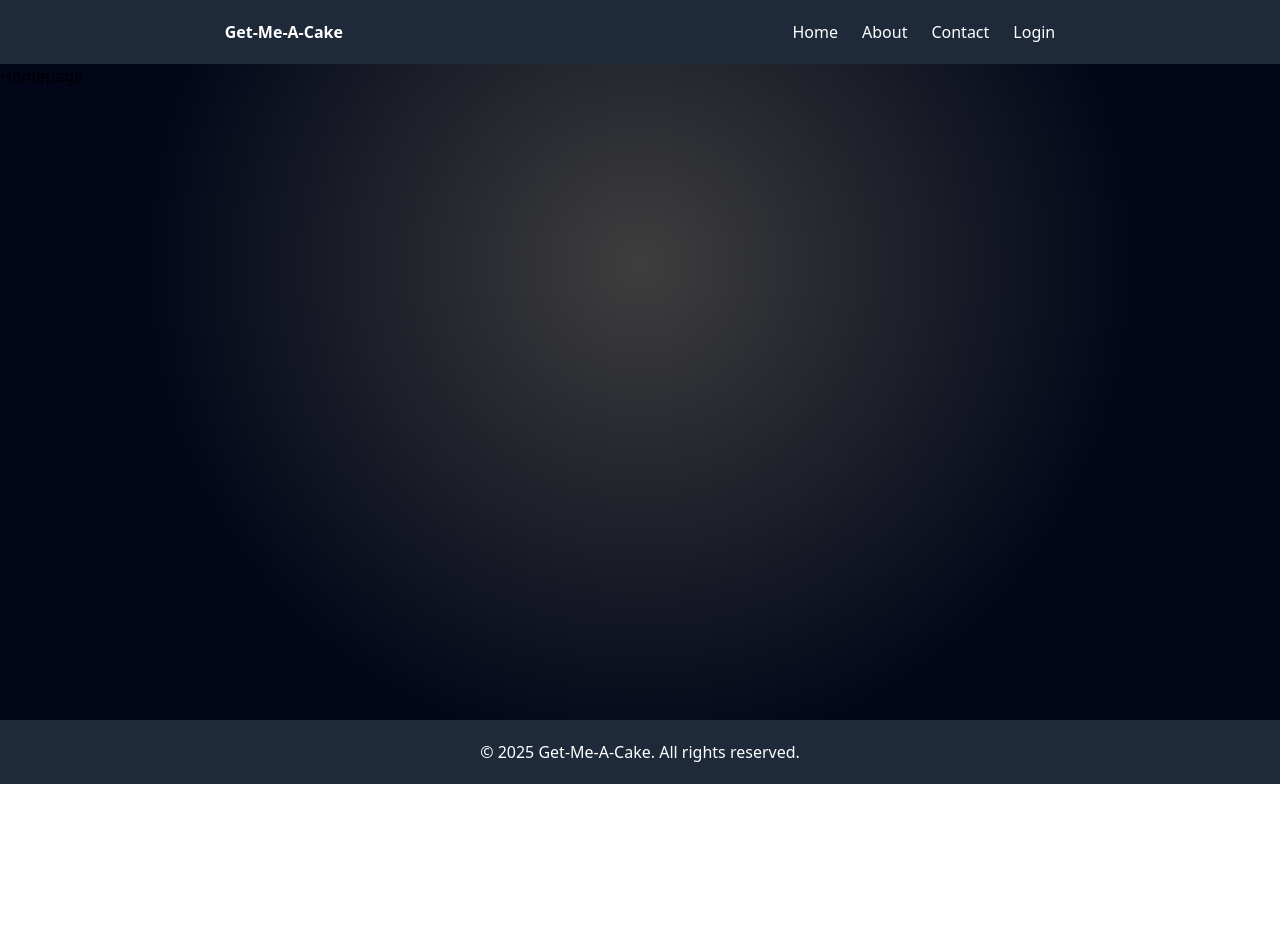
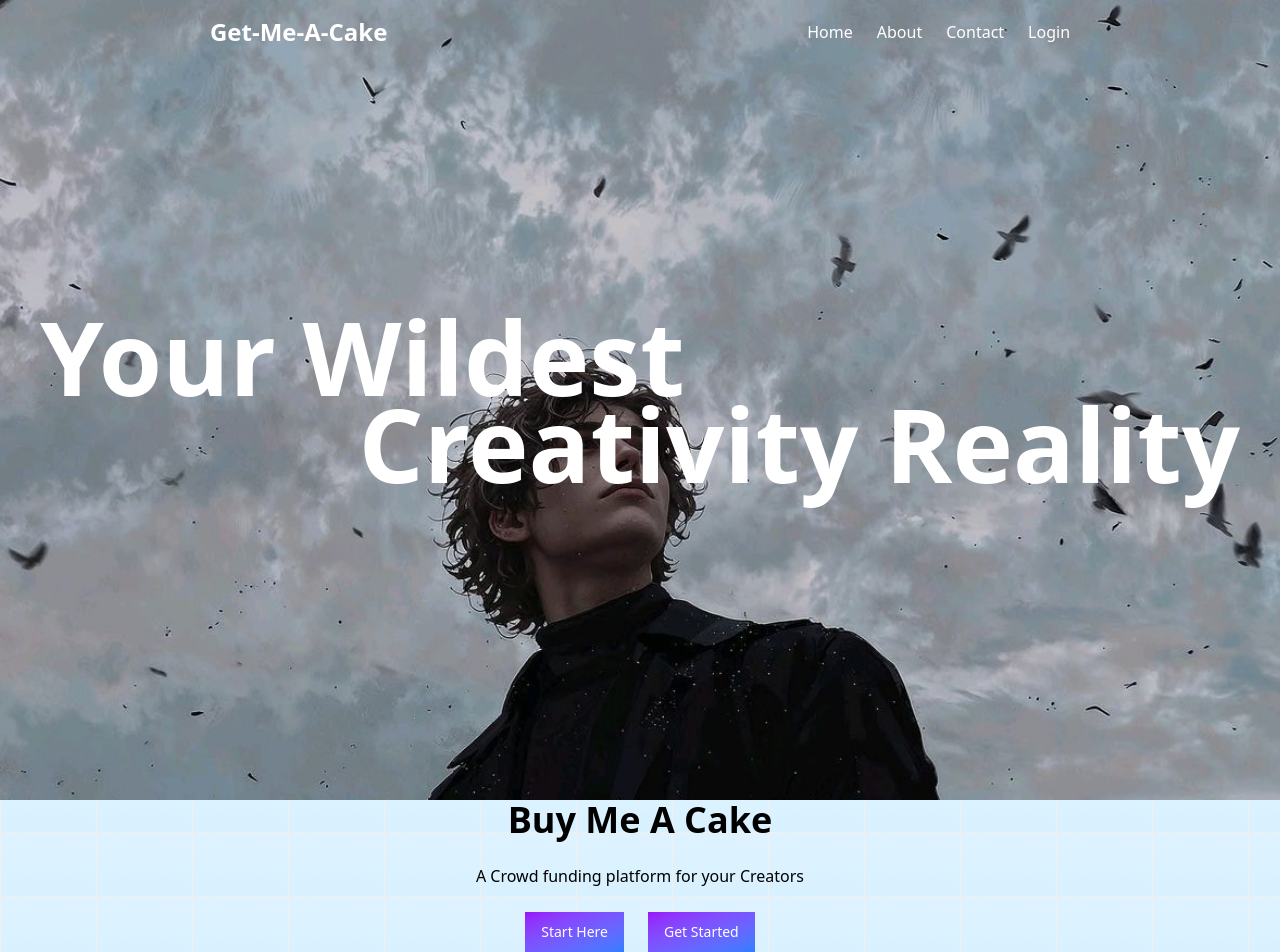
Before and after one commit to Vivek0925/getmeacake, a Next.js app: page / in a window 1280 px wide. Shown: the top 952 px of the page. Before the commit the page ends 800 px from the top, so only its background shows below. Built offline with nearby package versions, Linux system fonts and the light colour scheme.

Commit message:
home screen

```diff
--- a/app/layout.js
+++ b/app/layout.js
@@ -25,7 +25,8 @@ export default function RootLayout({ children }) {
       <body
         className={`${geistSans.variable} ${geistMono.variable} antialiased`}>
           <Navbar/>
-        <div className="min-h-[82vh]  bg-slate-950 bg-[radial-gradient(circle_500px_at_50%_200px,#3e3e3e,transparent)]">
+        <div className="min-h-[82vh] bg-[linear-gradient(to_right,#f0f0f0_1px,transparent_1px),linear-gradient(to_bottom,#f0f0f0_1px,transparent_1px),radial-gradient(circle_500px_at_50%_200px,#C9EBFF,transparent)] bg-size-[6rem_4rem]">
+
         {children}
           </div>
         <Footer/>
--- a/app/page.js
+++ b/app/page.js
@@ -2,8 +2,41 @@ import Image from "next/image";
 
 export default function Home() {
   return (
-   <div>
-    Homepage
-   </div>
+    <>
+      <div>
+        <div className=" hero w-full h-screen bg-cover bg-center flex items-center" style={{ backgroundImage: "url('/home.jpg')" }}>
+
+          <div className="text-white font-extrabold leading-[0.85] text-[8vw] w-full px-10">
+
+            <div className="flex justify-start">
+              <span>Your&nbsp;</span>
+              <span>Wildest</span>
+            </div>
+
+            <div className="flex justify-end">
+              <span>Creativity&nbsp;</span>
+              <span>Reality</span>
+            </div>
+
+          </div>
+
+
+        </div>
+      </div>
+
+      <div className="main flex flex-col justify-center items-center gap-6">
+
+        <div className=" text-4xl font-extrabold">Buy Me A Cake</div>
+        <p>A Crowd funding platform for your Creators</p>
+
+
+      <div className="flex justify-center items-center gap-6">
+        <button type="button" className="text-white bg-linear-to-br from-purple-600 to-blue-500 hover:bg-linear-to-bl focus:ring-4 focus:outline-none focus:ring-blue-300 dark:focus:ring-blue-800 font-medium rounded-base text-sm px-4 py-2.5 text-center leading-5">Start Here</button>
+
+        <button type="button" className="text-white bg-linear-to-br from-purple-600 to-blue-500 hover:bg-linear-to-bl focus:ring-4 focus:outline-none focus:ring-blue-300 dark:focus:ring-blue-800 font-medium rounded-base text-sm px-4 py-2.5 text-center leading-5">Get Started</button>
+      </div>
+
+      </div>
+    </>
   );
 }
--- a/components/Navbar.jsx
+++ b/components/Navbar.jsx
@@ -2,8 +2,8 @@ import React from 'react'
 
 const Navbar = () => {
   return (
-      <nav className='bg-gray-800 text-white flex justify-around h-16 items-center'>
-        <div className="logo font-bold ">Get-Me-A-Cake</div>
+    <nav className='fixed top-0 left-0 w-full z-50 transition-all duration-300 bg-transparent text-white flex justify-around h-16 items-center'>
+        <div className="logo text-2xl font-extrabold">Get-Me-A-Cake</div>
         <ul className='flex justify-between gap-6'>
             <li>Home</li>
             <li>About</li>
```
Also changed, not shown: public/home.jpg (added).
